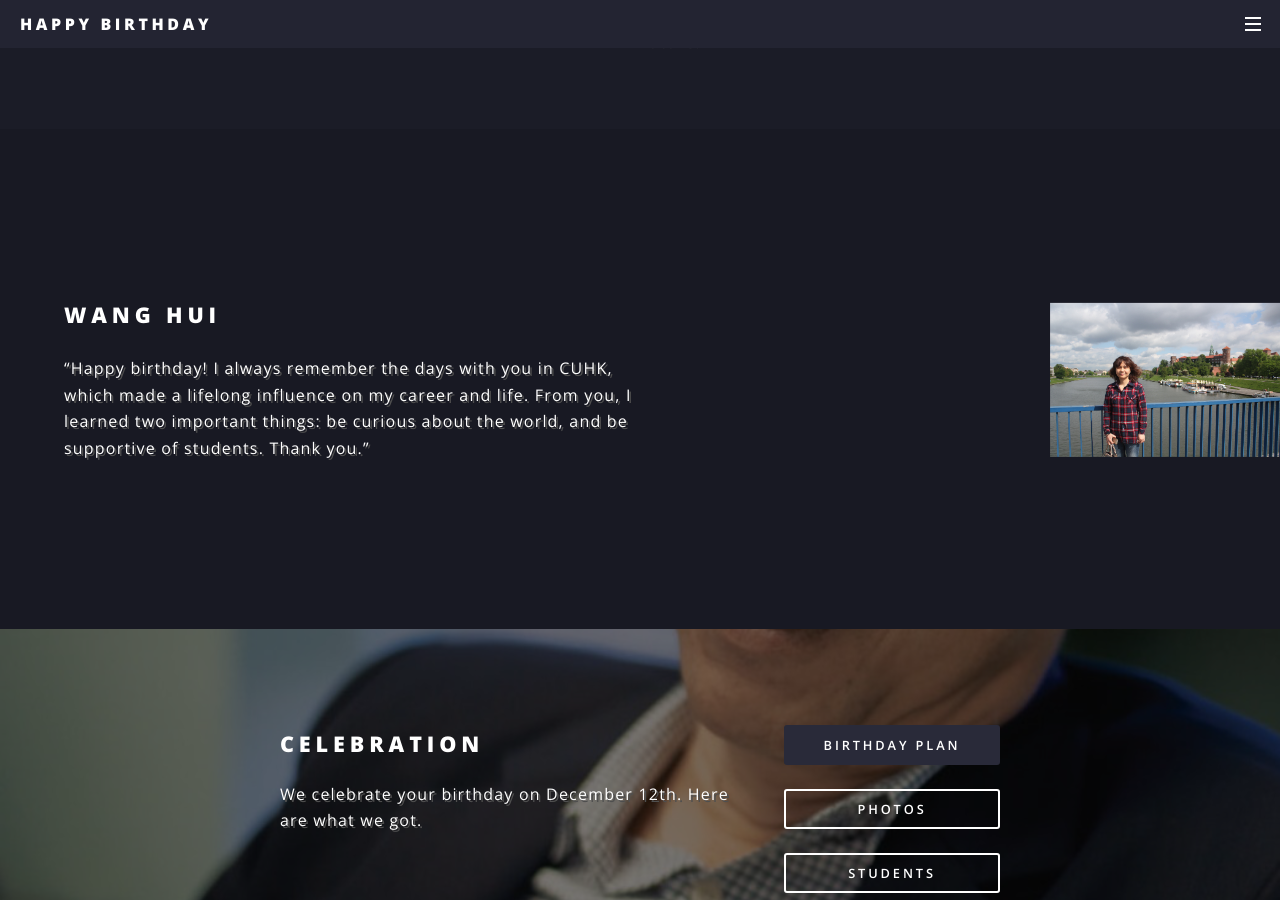
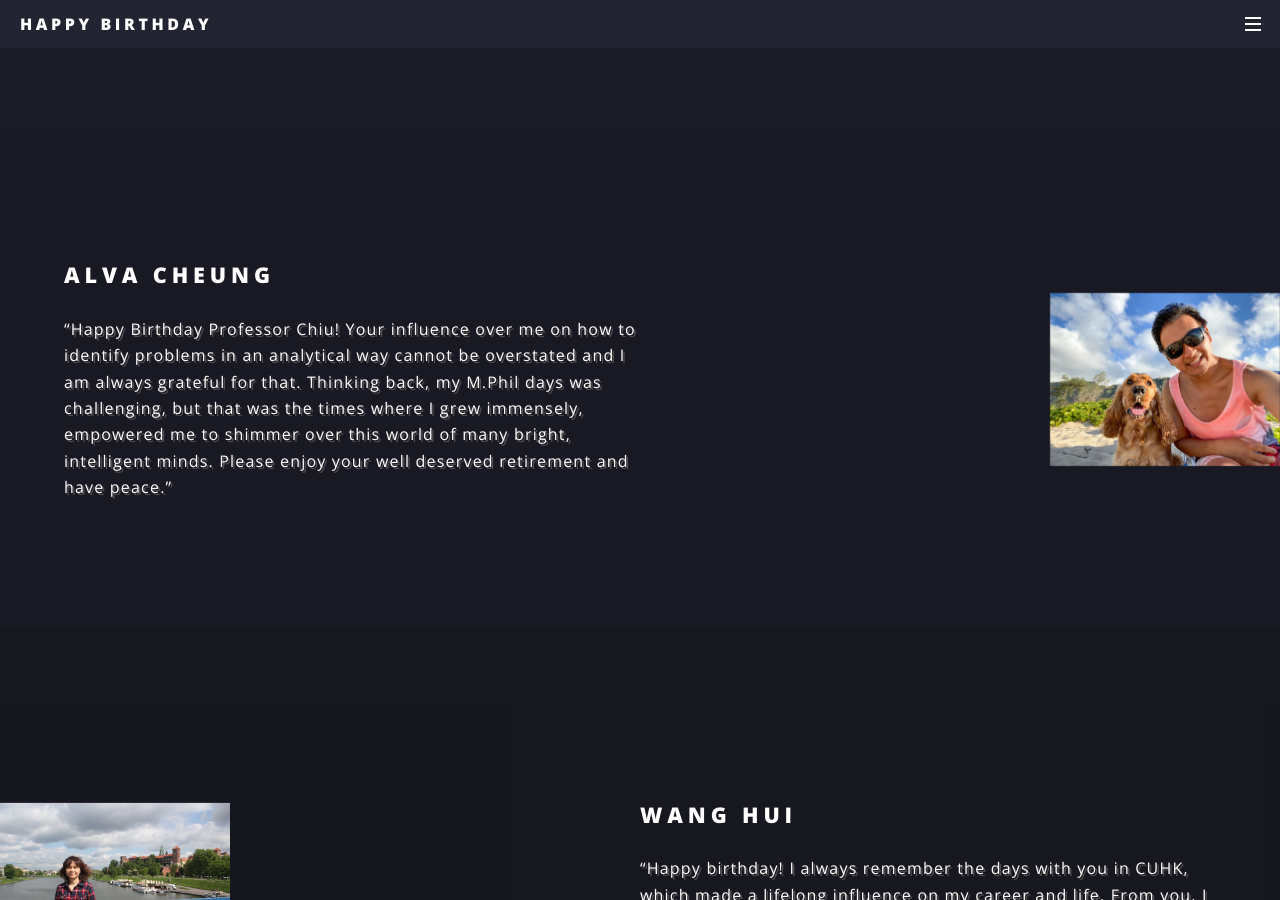
Before and after one commit to dahmingchiu/dahmingchiu.github.io, a Jekyll site: the page built from index.html, in a window 1280 px wide and 900 px high, scrolled down 2597 px. Built offline with Jekyll 4.4.1, drawn with Linux system fonts in a browser that asks for light colours.

Commit message:
add one more pic

```diff
--- a/index.html
+++ b/index.html
@@ -44,6 +44,12 @@ layout: landing
 			</div>
 		</section>
 		<section class="spotlight">
+			<div class="image"><div class="img" style='background-image: url("images/alva.jpg")'></div></div><div class="content">
+				<h2>Alva Cheung</h2>
+				<p>&#8220;Happy Birthday Professor Chiu!  Your influence over me on how to identify problems in an analytical way cannot be overstated and I am always grateful for that. Thinking back, my M.Phil days was challenging, but that was the times where I grew immensely, empowered me to shimmer over this world of many bright, intelligent minds. Please enjoy your well deserved retirement and have peace.&#8221;</p>
+			</div>
+		</section>
+		<section class="spotlight">
 			<div class="image"><div class="img" style='background-image: url("images/jessiewang.jpg")'></div></div><div class="content">
 				<h2>Wang Hui</h2>
 				<p>&#8220;Happy birthday! I always remember the days with you in CUHK, which made a lifelong influence on my career and life. From you, I learned two important things: be curious about the world, and be supportive of students. Thank you.&#8221;</p>
--- a/students.html
+++ b/students.html
@@ -113,6 +113,12 @@ subtitle: and where to find us
 		</div>
 	</section>
 	<section class="spotlight">
+		<div class="image"><div class="img" style='background-image: url("images/alva.jpg")'></div></div><div class="content">
+			<h2>Alva Cheung 張昕</h2>
+			<p>M.Phil. (2006-2008)<br/>Google<br/>San Jose, CA, USA</p>
+		</div>
+	</section>
+	<section class="spotlight">
 		<div class="image"><div class="img" style='background-image: url("images/wangyue.jpg")'></div></div><div class="content">
 			<h2>Yue Wang  王悦</h2>
 			<p>Ph.D. (2005-2009)<br/>CUFE<br/>Beijing, China</p>
```
Also changed, not shown: images/alva.jpg (added).
